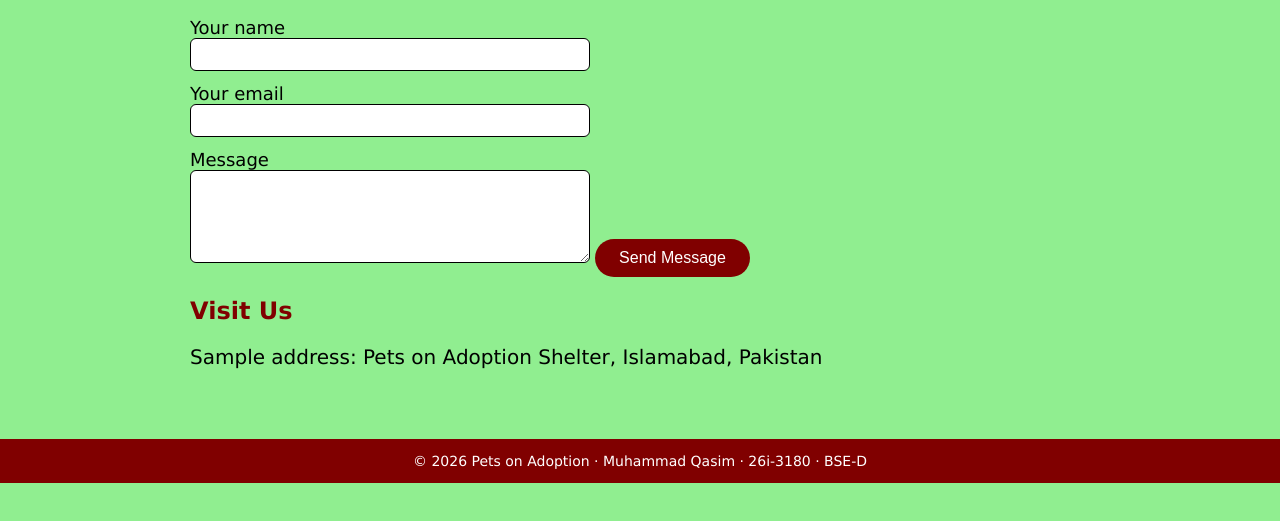
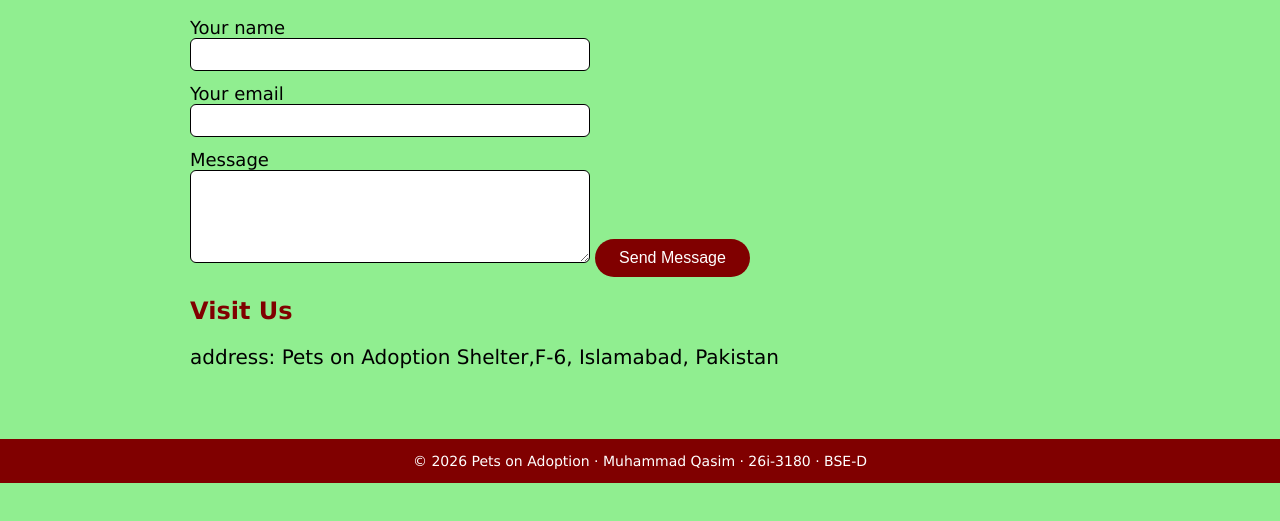
Before and after one commit to qasimkashif/pets-on-adoption, a plain HTML site: page contact.html in a window 1280 px wide. Shown: the part 173-694 px from the top of the page. Drawn offline with Linux system fonts and the light colour scheme.

Commit message:
Manual: replace sample address on contact page

```diff
--- a/contact.html
+++ b/contact.html
@@ -36,7 +36,7 @@
     </form>
 
     <h2>Visit Us</h2>
-    <p>Sample address: Pets on Adoption Shelter, Islamabad, Pakistan</p>
+    <p>address: Pets on Adoption Shelter,F-6, Islamabad, Pakistan</p>
   </main>
 
   <footer>
```
